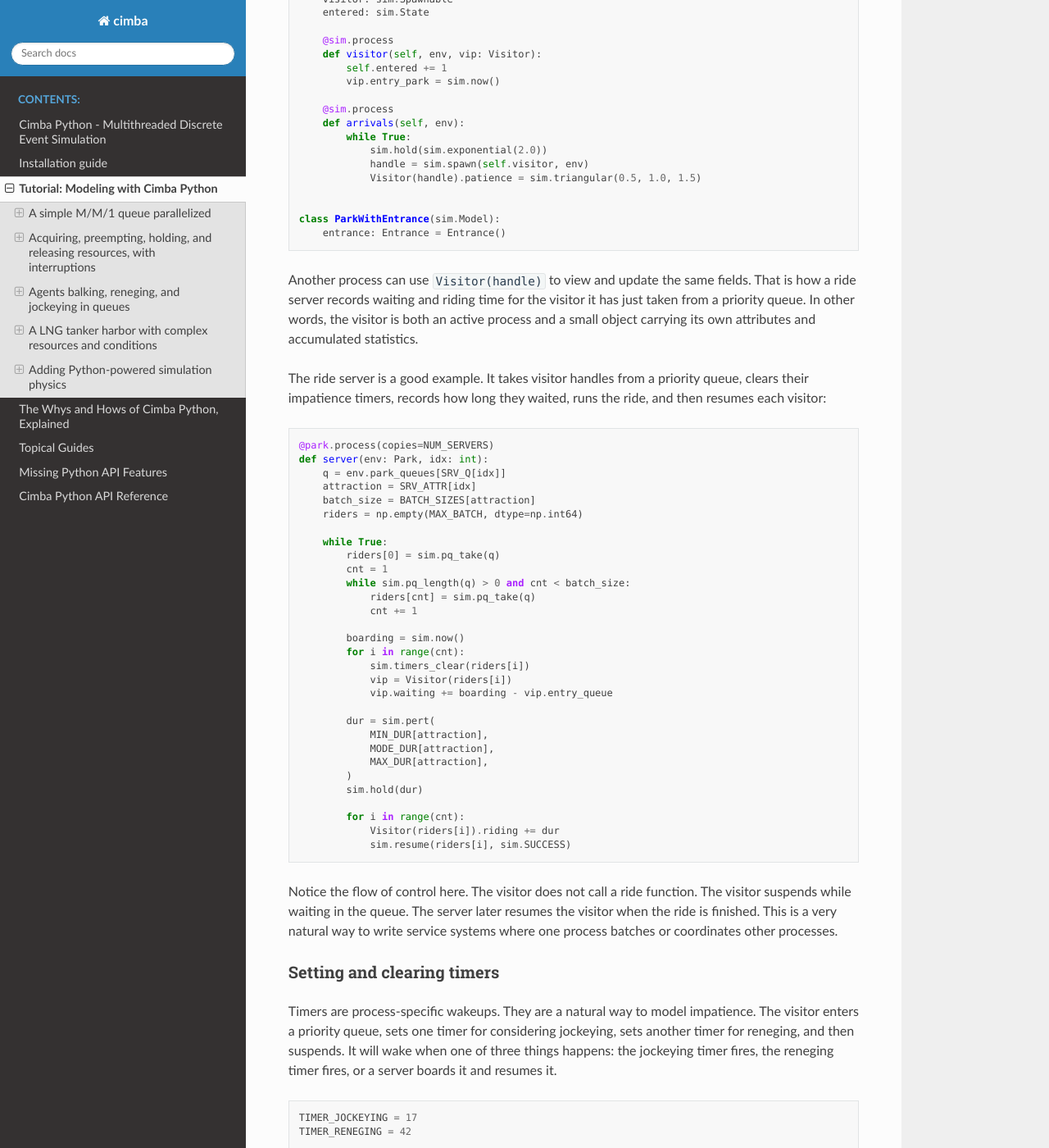
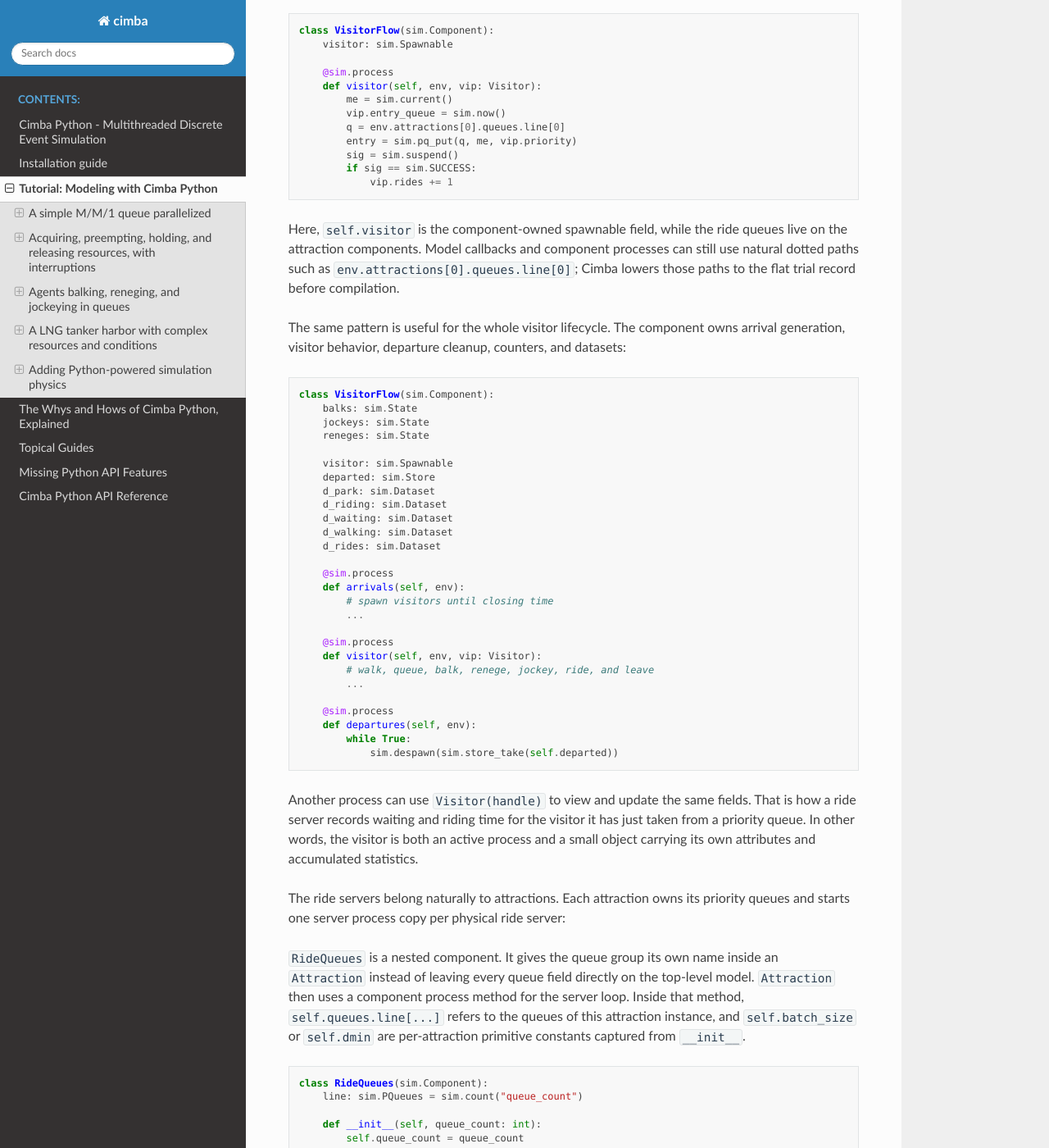
Before and after one commit to FBarrca/cimba_python, a Sphinx documentation site: the page built from docs/tutorial.rst, in a window 1280 px wide and 1400 px high, scrolled down 21652 px. Shown: the whole window at 82% size. Built offline with Sphinx 7.4.7 and the Read the Docs theme 3.1.0, drawn with Linux system fonts in a browser that asks for light colours; some of the changed text lies outside the part shown.

Commit message:
Refactor attraction and visitor components in tutorial simulation
Redesign the structure of attractions and visitor flows by introducing `Attraction` and `VisitorFlow` components. Group ride queues and servers into `Attraction` components, enhancing the organization of the simulation. Update visitor behavior to utilize the new components, improving the clarity and maintainability of the code. Adjust the queue management and visitor arrival processes to align with the new architecture.

```diff
--- a/docs/tutorial.rst
+++ b/docs/tutorial.rst
@@ -1115,14 +1115,27 @@
         walking: float
         rides: int
 
-    class Park(sim.Model):
+    class VisitorFlow(sim.Component):
         visitor: sim.Spawnable
         departed: sim.Store
-        park_queues: sim.PQueues = sim.count(11)
         d_park: sim.Dataset
         d_rides: sim.Dataset
 
-    park = Park("park")
+We will combine this visitor-flow component with the attraction components
+shortly.
+
+A ``sim.Component`` is an authoring-time grouping for related declarations and
+process methods. It is not a separate runtime object inside the compiled trial
+record. Instead, Cimba lowers component fields into ordinary flat fields before
+compilation. That means we can write model code in the natural domain shape
+(``env.flow.d_park`` or ``env.attractions[i].queues.line[j]``) while the
+compiled data layout stays simple and fast.
+
+Components are useful when a concept has both state and behavior. In this
+example, ``VisitorFlow`` owns the visitor lifecycle: arrivals, dynamic visitor
+processes, departure cleanup, counters, and datasets. The attractions will form
+a component collection because the park has several repeated ride stations with
+the same structure but different constants.
 
 ``sim.Spawnable`` means visitor processes are created dynamically. The arrival
 process spawns a new visitor and initializes its fields before the visitor first
@@ -1130,55 +1143,75 @@
 
 .. code-block:: python
 
-    @park.process
-    def arrivals(env: Park):
-        while True:
-            sim.hold(sim.exponential(2.0))
-            handle = sim.spawn(env.visitor, env, priority=0)
-            vip = Visitor(handle)
-            vip.entry_park = sim.now()
-            vip.patience = sim.triangular(0.5, 1.0, 1.5)
-            vip.priority = 5 if sim.bernoulli(0.25) else 0
-
-The visitor process receives its own view as the final annotated parameter:
-
-.. code-block:: python
-
-    @park.process(struct=Visitor)
-    def visitor(env: Park, vip: Visitor):
-        me = sim.current()
-        vip.entry_queue = sim.now()
-        entry = sim.pq_put(env.park_queues[0], me, vip.priority)
-        sig = sim.suspend()
-        if sig == sim.SUCCESS:
-            vip.rides += 1
-
-The same pattern can be packaged inside a component. The ``sim.Spawnable``
-field binds to the same-named component process method, and the arrival process
-can spawn through ``self.visitor``:
-
-.. code-block:: python
-
-    class Entrance(sim.Component):
+    class VisitorFlow(sim.Component):
         visitor: sim.Spawnable
-        entered: sim.State
-
-        @sim.process
-        def visitor(self, env, vip: Visitor):
-            self.entered += 1
-            vip.entry_park = sim.now()
 
         @sim.process
         def arrivals(self, env):
             while True:
                 sim.hold(sim.exponential(2.0))
-                handle = sim.spawn(self.visitor, env)
-                Visitor(handle).patience = sim.triangular(0.5, 1.0, 1.5)
-
-
-    class ParkWithEntrance(sim.Model):
-        entrance: Entrance = Entrance()
-
+                handle = sim.spawn(self.visitor, env, priority=0)
+                vip = Visitor(handle)
+                vip.entry_park = sim.now()
+                vip.patience = sim.triangular(0.5, 1.0, 1.5)
+                vip.priority = 5 if sim.bernoulli(0.25) else 0
+
+The visitor process receives its own view as the final annotated parameter on
+the component method:
+
+.. code-block:: python
+
+    class VisitorFlow(sim.Component):
+        visitor: sim.Spawnable
+
+        @sim.process
+        def visitor(self, env, vip: Visitor):
+            me = sim.current()
+            vip.entry_queue = sim.now()
+            q = env.attractions[0].queues.line[0]
+            entry = sim.pq_put(q, me, vip.priority)
+            sig = sim.suspend()
+            if sig == sim.SUCCESS:
+                vip.rides += 1
+
+Here, ``self.visitor`` is the component-owned spawnable field, while the ride
+queues live on the attraction components. Model callbacks and component
+processes can still use natural dotted paths such as
+``env.attractions[0].queues.line[0]``; Cimba lowers those paths to the flat
+trial record before compilation.
+
+The same pattern is useful for the whole visitor lifecycle. The component owns
+arrival generation, visitor behavior, departure cleanup, counters, and datasets:
+
+.. code-block:: python
+
+    class VisitorFlow(sim.Component):
+        balks: sim.State
+        jockeys: sim.State
+        reneges: sim.State
+
+        visitor: sim.Spawnable
+        departed: sim.Store
+        d_park: sim.Dataset
+        d_riding: sim.Dataset
+        d_waiting: sim.Dataset
+        d_walking: sim.Dataset
+        d_rides: sim.Dataset
+
+        @sim.process
+        def arrivals(self, env):
+            # spawn visitors until closing time
+            ...
+
+        @sim.process
+        def visitor(self, env, vip: Visitor):
+            # walk, queue, balk, renege, jockey, ride, and leave
+            ...
+
+        @sim.process
+        def departures(self, env):
+            while True:
+                sim.despawn(sim.store_take(self.departed))
 
 Another process can use ``Visitor(handle)`` to view and update the same fields.
 That is how a ride server records waiting and riding time for the visitor it
@@ -1186,42 +1219,89 @@
 active process and a small object carrying its own attributes and accumulated
 statistics.
 
-The ride server is a good example. It takes visitor handles from a priority
-queue, clears their impatience timers, records how long they waited, runs the
-ride, and then resumes each visitor:
-
-.. code-block:: python
-
-    @park.process(copies=NUM_SERVERS)
-    def server(env: Park, idx: int):
-        q = env.park_queues[SRV_Q[idx]]
-        attraction = SRV_ATTR[idx]
-        batch_size = BATCH_SIZES[attraction]
-        riders = np.empty(MAX_BATCH, dtype=np.int64)
-
-        while True:
-            riders[0] = sim.pq_take(q)
-            cnt = 1
-            while sim.pq_length(q) > 0 and cnt < batch_size:
-                riders[cnt] = sim.pq_take(q)
-                cnt += 1
-
-            boarding = sim.now()
-            for i in range(cnt):
-                sim.timers_clear(riders[i])
-                vip = Visitor(riders[i])
-                vip.waiting += boarding - vip.entry_queue
-
-            dur = sim.pert(
-                MIN_DUR[attraction],
-                MODE_DUR[attraction],
-                MAX_DUR[attraction],
-            )
-            sim.hold(dur)
-
-            for i in range(cnt):
-                Visitor(riders[i]).riding += dur
-                sim.resume(riders[i], sim.SUCCESS)
+The ride servers belong naturally to attractions. Each attraction owns its
+priority queues and starts one server process copy per physical ride server:
+
+``RideQueues`` is a nested component. It gives the queue group its own name
+inside an ``Attraction`` instead of leaving every queue field directly on the
+top-level model. ``Attraction`` then uses a component process method for the
+server loop. Inside that method, ``self.queues.line[...]`` refers to the queues
+of this attraction instance, and ``self.batch_size`` or ``self.dmin`` are
+per-attraction primitive constants captured from ``__init__``.
+
+.. code-block:: python
+
+    class RideQueues(sim.Component):
+        line: sim.PQueues = sim.count("queue_count")
+
+        def __init__(self, queue_count: int):
+            self.queue_count = queue_count
+
+
+    class Attraction(sim.Component):
+        queues: RideQueues
+
+        def __init__(self, attraction: int):
+            self.queue_count = int(NUM_QUEUES[attraction])
+            self.servers_per_q = int(SERVERS_PER_Q[attraction])
+            self.server_count = self.queue_count * self.servers_per_q
+            self.batch_size = int(BATCH_SIZES[attraction])
+            self.dmin = float(MIN_DUR[attraction])
+            self.dmode = float(MODE_DUR[attraction])
+            self.dmax = float(MAX_DUR[attraction])
+            self.queues = RideQueues(self.queue_count)
+
+        @sim.process(copies="server_count")
+        def server(self, env, idx: int):
+            q = self.queues.line[idx // self.servers_per_q]
+            riders = np.empty(MAX_BATCH, dtype=np.int64)
+
+            while True:
+                riders[0] = sim.pq_take(q)
+                cnt = 1
+                while sim.pq_length(q) > 0 and cnt < self.batch_size:
+                    riders[cnt] = sim.pq_take(q)
+                    cnt += 1
+
+                boarding = sim.now()
+                for i in range(cnt):
+                    sim.timers_clear(riders[i])
+                    vip = Visitor(riders[i])
+                    vip.waiting += boarding - vip.entry_queue
+
+                dur = sim.pert(self.dmin, self.dmode, self.dmax)
+                sim.hold(dur)
+
+                for i in range(cnt):
+                    Visitor(riders[i]).riding += dur
+                    sim.resume(riders[i], sim.SUCCESS)
+
+The top-level model is now mostly composition:
+
+The list annotation below creates a component collection. Cimba instantiates one
+lowered process namespace per item, so the nine attraction templates become
+processes such as ``attractions__0__server`` and ``attractions__8__server``.
+Their queue arrays are stored together, but source code can still index them by
+attraction.
+
+.. code-block:: python
+
+    class Park(sim.Model):
+        avg_rides: sim.Output
+        avg_time_in_park: sim.Output
+        avg_riding: sim.Output
+        avg_waiting: sim.Output
+        avg_walking: sim.Output
+        n_visitors: sim.Output
+        n_balks: sim.Output
+        n_jockeys: sim.Output
+        n_reneges: sim.Output
+
+        flow: VisitorFlow = VisitorFlow()
+        attractions: list[Attraction] = [
+            Attraction(attraction)
+            for attraction in range(1, NUM_ATTRACTIONS + 1)
+        ]
 
 Notice the flow of control here. The visitor does not call a ride function. The
 visitor suspends while waiting in the queue. The server later resumes the
@@ -1242,28 +1322,29 @@
     TIMER_JOCKEYING = 17
     TIMER_RENEGING = 42
 
-    @park.process(struct=Visitor)
-    def visitor(env: Park, vip: Visitor):
-        me = sim.current()
-        q = env.park_queues[0]
-        entry = sim.pq_put(q, me, vip.priority)
-
-        sim.timer_add(me, vip.patience * 5.0, TIMER_JOCKEYING)
-        sim.timer_add(me, vip.patience * 10.0, TIMER_RENEGING)
-
-        while True:
-            sig = sim.suspend()
-            if sig == TIMER_JOCKEYING:
-                my_pos = sim.pq_position(q, entry)
-                # If another queue is shorter, cancel and re-enter there.
-            elif sig == TIMER_RENEGING:
-                sim.pq_cancel(q, entry)
-                sim.timers_clear(me)
-                return
-            else:
-                sim.timers_clear(me)
-                vip.rides += 1
-                return
+    class VisitorFlow(sim.Component):
+        @sim.process
+        def visitor(self, env, vip: Visitor):
+            me = sim.current()
+            q = env.attractions[0].queues.line[0]
+            entry = sim.pq_put(q, me, vip.priority)
+
+            sim.timer_add(me, vip.patience * 5.0, TIMER_JOCKEYING)
+            sim.timer_add(me, vip.patience * 10.0, TIMER_RENEGING)
+
+            while True:
+                sig = sim.suspend()
+                if sig == TIMER_JOCKEYING:
+                    my_pos = sim.pq_position(q, entry)
+                    # If another queue is shorter, cancel and re-enter there.
+                elif sig == TIMER_RENEGING:
+                    sim.pq_cancel(q, entry)
+                    sim.timers_clear(me)
+                    return
+                else:
+                    sim.timers_clear(me)
+                    vip.rides += 1
+                    return
 
 ``sim.timer_set()`` schedules an absolute timer, ``sim.timer_add()`` schedules a
 relative timer, ``sim.timer_cancel()`` cancels one timer, and
@@ -1279,12 +1360,20 @@
 
     if sig == TIMER_JOCKEYING:
         my_pos = sim.pq_position(q, entry)
-        new_qi, new_len = shortest_queue(env, attraction)
+        new_q = env.attractions[ride].queues.line[0]
+        new_len = sim.pq_length(new_q)
+        for candidate in range(1, env.attractions[ride].queues.queue_count):
+            candidate_q = env.attractions[ride].queues.line[candidate]
+            candidate_len = sim.pq_length(candidate_q)
+            if candidate_len < new_len:
+                new_q = candidate_q
+                new_len = candidate_len
+
         if new_len < my_pos:
             sim.pq_cancel(q, entry)
-            q = env.park_queues[new_qi]
+            q = new_q
             entry = sim.pq_put(q, me, vip.priority + 1)
-            env.jockeys += 1
+            self.jockeys += 1
 
 If the reneging timer fires, the visitor cancels the queue entry and goes
 somewhere else:
@@ -1294,7 +1383,7 @@
     elif sig == TIMER_RENEGING:
         sim.pq_cancel(q, entry)
         sim.timers_clear(me)
-        env.reneges += 1
+        self.reneges += 1
         break
 
 And if the signal is neither timer, the visitor was resumed by the ride server,
@@ -1317,9 +1406,10 @@
 
     NEXT_FROM_ENTRANCE = (0.30, 0.20, 0.20, 0.10, 0.05, 0.05, 0.10)
 
-    @park.process(struct=Visitor)
-    def visitor(env: Park, vip: Visitor):
-        next_stop = sim.categorical(NEXT_FROM_ENTRANCE)
+    class VisitorFlow(sim.Component):
+        @sim.process
+        def visitor(self, env, vip: Visitor):
+            next_stop = sim.categorical(NEXT_FROM_ENTRANCE)
 
 For a large transition matrix, keep arrays at module scope and index into the
 appropriate row from helper functions. Fixed arrays outside the process loop
@@ -1345,12 +1436,12 @@
 A day in the park
 ^^^^^^^^^^^^^^^^^
 
-The complete park model has three kinds of process:
-
-* arrivals spawn visitors until closing time,
-* visitors walk, queue, balk, renege, jockey, ride, and eventually leave,
-* servers take batches from priority queues, hold for ride duration, and resume
-  riders.
+The complete park model has three process groups:
+
+* ``flow`` spawns visitors, runs each visitor's day, and despawns departures,
+* ``attractions`` run the ride servers,
+* ``attractions[].queues`` connect visitors waiting for rides to the servers
+  that board them.
 
 The visitor's journey is a good example of process-oriented modeling. The
 process reads like the entity's day:
@@ -1368,17 +1459,18 @@
 
 .. code-block:: python
 
-    @park.process
-    def departures(env: Park):
-        while True:
-            sim.despawn(sim.store_take(env.departed))
-
-    @park.process(struct=Visitor)
-    def visitor(env: Park, vip: Visitor):
-        # ... after the visitor decides to leave ...
-        sim.tally(env.d_park, sim.now() - vip.entry_park)
-        sim.tally(env.d_rides, 1.0 * vip.rides)
-        sim.store_put(env.departed, sim.current())
+    class VisitorFlow(sim.Component):
+        @sim.process
+        def departures(self, env):
+            while True:
+                sim.despawn(sim.store_take(self.departed))
+
+        @sim.process
+        def visitor(self, env, vip: Visitor):
+            # ... after the visitor decides to leave ...
+            sim.tally(self.d_park, sim.now() - vip.entry_park)
+            sim.tally(self.d_rides, 1.0 * vip.rides)
+            sim.store_put(self.departed, sim.current())
 
 The model can then report average time in park, rides per visitor, waiting
 time, walking time, balks, reneges, and jockeys. A typical run of
```
Also changed, not shown: other parts of docs/tutorial.rst (+2 -1 lines), 1 other file.
